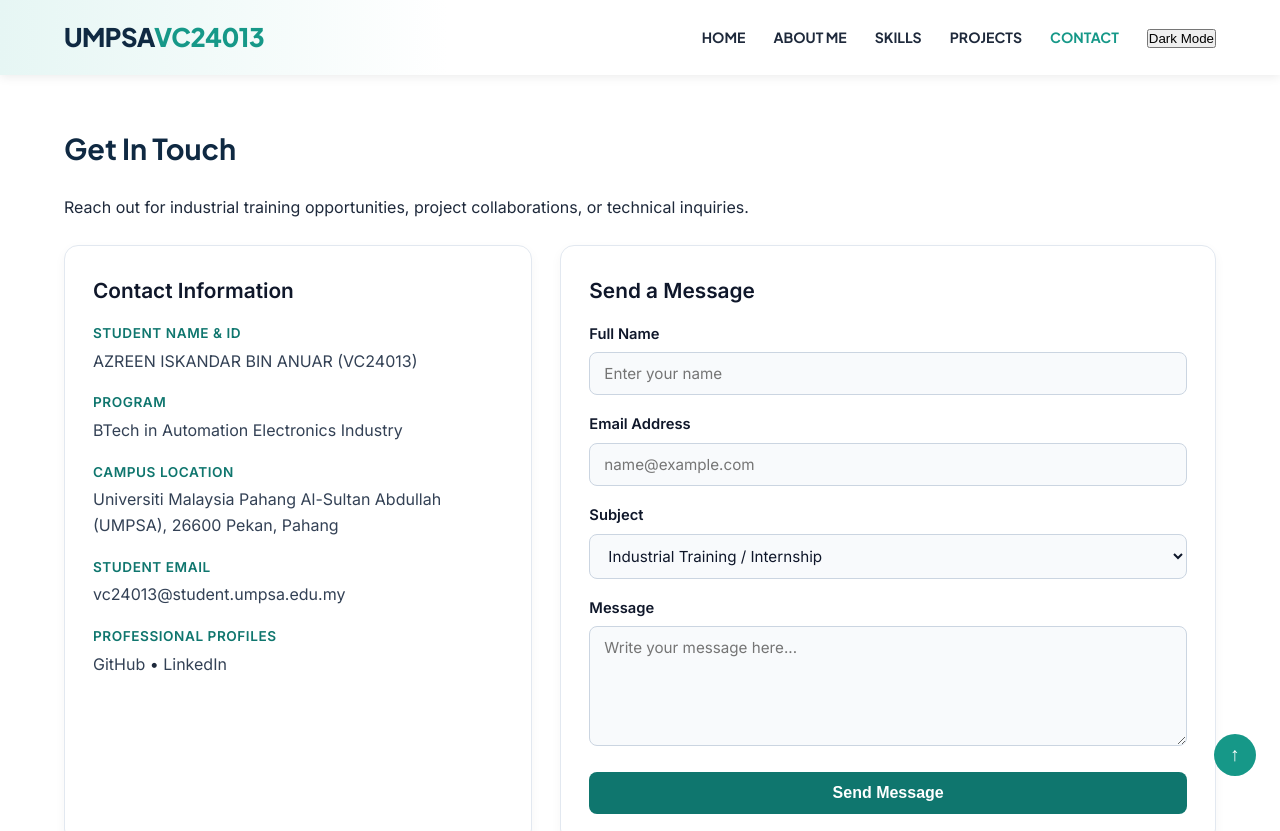
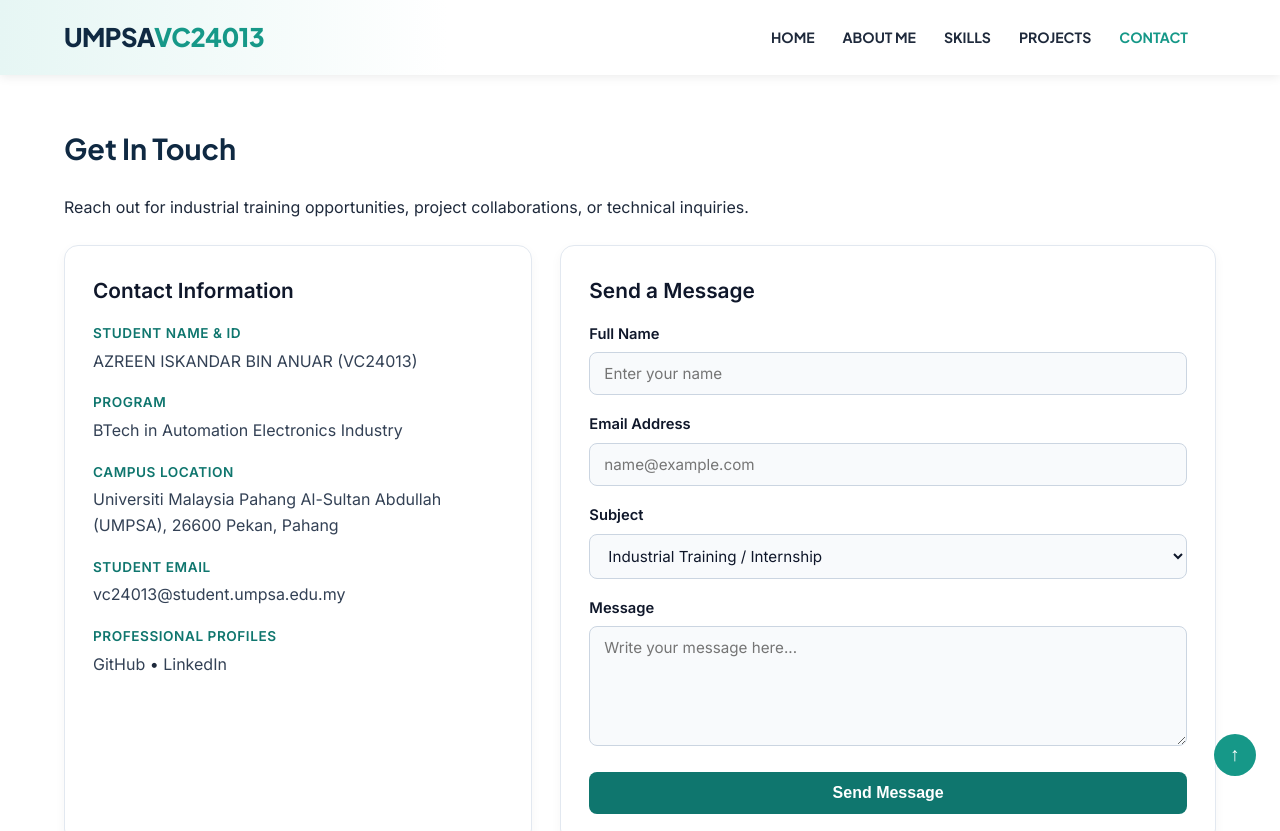
Before and after one commit to Azreen13/personal-portfolio, a plain HTML site: page contact.html in a window 1280 px wide. Shown: the top 831 px of the page. Drawn offline with Linux system fonts and the light colour scheme.

Commit message:
Update contact.html

```diff
--- a/contact.html
+++ b/contact.html
@@ -163,9 +163,6 @@
         <li><a href="projects.html">Projects</a></li>
         <li><a href="contact.html" class="active">Contact</a></li>
         <li>
-          <button type="button" id="themeToggle" class="theme-btn" aria-label="Toggle dark or light theme">
-            Dark Mode
-          </button>
         </li>
       </ul>
     </nav>
@@ -277,4 +274,5 @@
     });
   </script>
 </body>
+
 </html>
```
